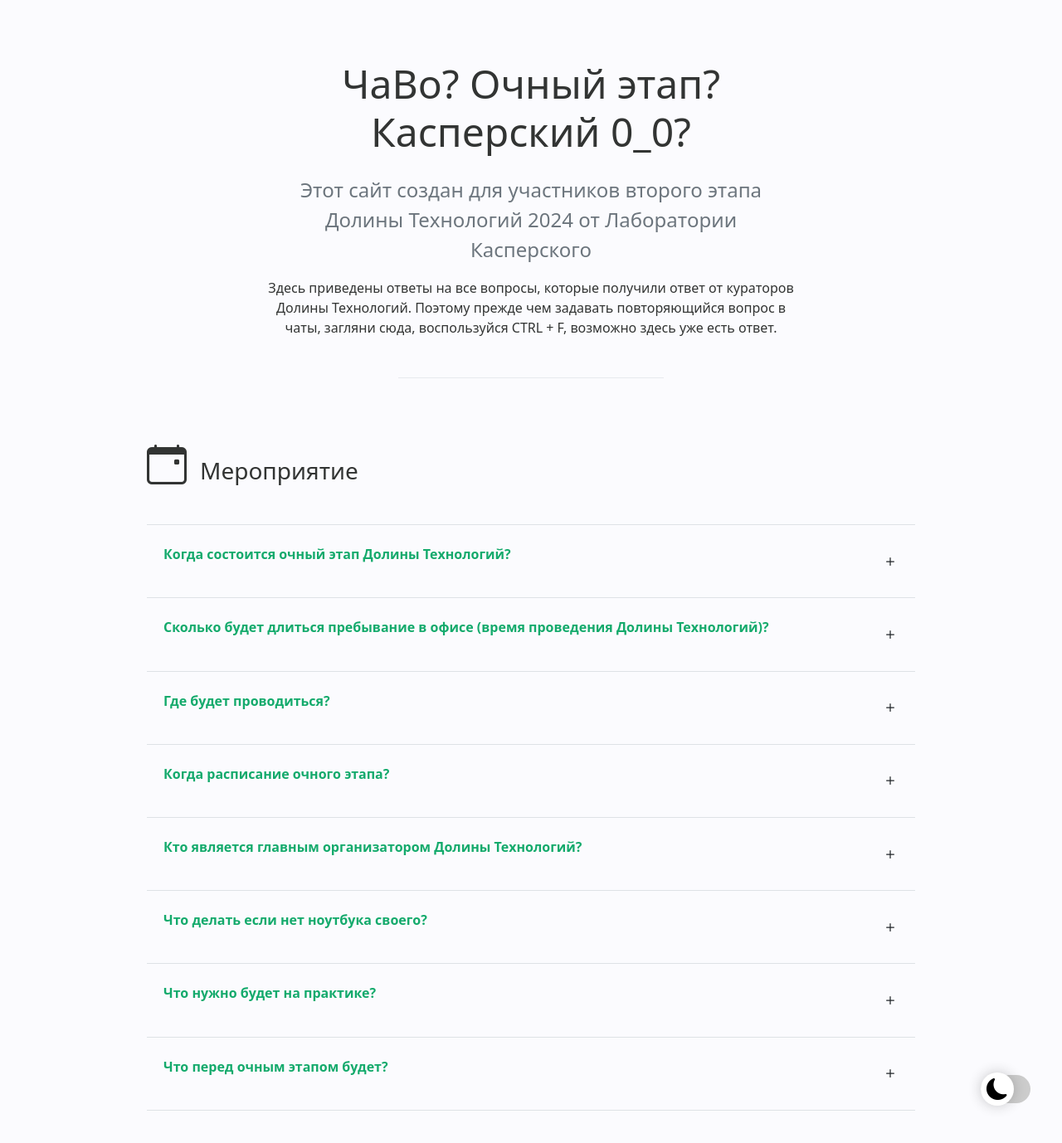
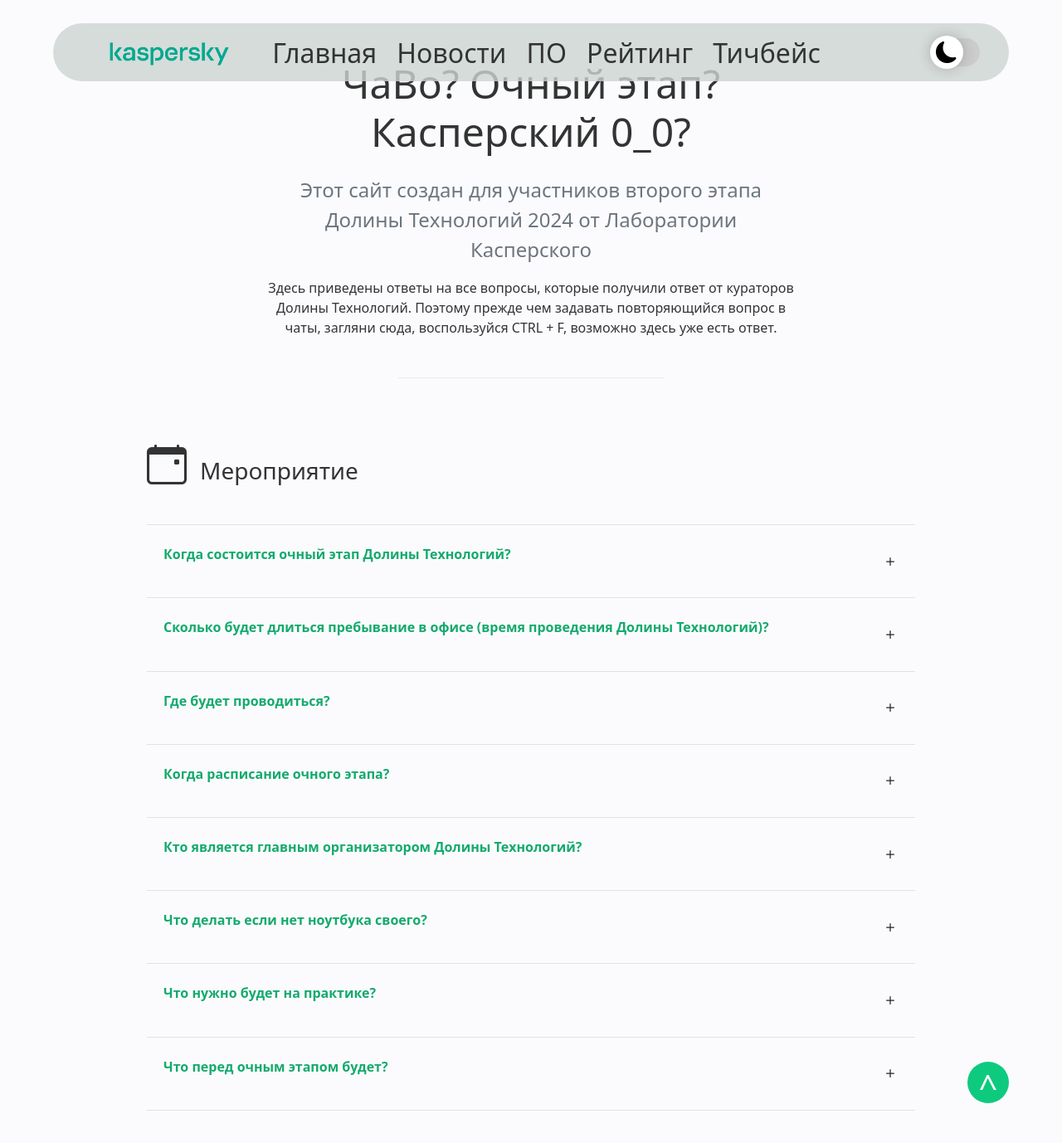
Before and after one commit to dm-mor/dm-mor.github.io, a Jekyll site: the page dt/index.html, which Jekyll copies as it is, in a window 1280 px wide and 1400 px high. Shown: the top 1378 px of the window at 83% size. Built offline with Jekyll 4.4.1, drawn with Linux system fonts in a browser that asks for light colours.

Commit message:
Add files via upload

```diff
--- a/dt/index.html
+++ b/dt/index.html
@@ -1,187 +1,32 @@
 <!DOCTYPE html>
 <html>
     <head>
+      <link rel="stylesheet" href="main.css">
       <meta name="viewport" content="width=device-width, initial-scale=1">
-      <!-- Yandex.Metrika counter -->
-<script type="text/javascript" >
-  (function(m,e,t,r,i,k,a){m[i]=m[i]||function(){(m[i].a=m[i].a||[]).push(arguments)};
-  m[i].l=1*new Date();
-  for (var j = 0; j < document.scripts.length; j++) {if (document.scripts[j].src === r) { return; }}
-  k=e.createElement(t),a=e.getElementsByTagName(t)[0],k.async=1,k.src=r,a.parentNode.insertBefore(k,a)})
-  (window, document, "script", "https://mc.yandex.ru/metrika/tag.js", "ym");
-
-  ym(97458522, "init", {
-       clickmap:true,
-       trackLinks:true,
-       accurateTrackBounce:true,
-       webvisor:true
-  });
+<script type="text/javascript" src="js.js">
 </script>
 <noscript><div><img src="https://mc.yandex.ru/watch/97458522" style="position:absolute; left:-9999px;" alt="" /></div></noscript>
-<!-- /Yandex.Metrika counter -->
-        <style>
 
-@media screen and (prefers-color-scheme: dark) {
-  i, p, h1, h2, h3, h4, h5, h6, .m-0, .mb-4{
-            color:#fff}
-            .aa{
-              background:#323433 ;
-            }
-}
-i, p, h1, h2, h3, h4, h5, h6, .m-0, .mb-4{
-            color:var(--font-color);}
-            .cv{
-                color: rgb(20, 170, 108)
-            }
-            .theme-light {
-  --color-primary: #0060df;
-  --color-secondary: #fbfbfe;
-  --color-accent: #fd6f53;
-  --font-color: #323433;
-}
-.theme-dark {
-  --color-primary: #17ed90;
-  --color-secondary: #2a2c2d;
-  --color-accent: #12cdea;
-  --font-color: #ffffff;
-}
-.aa {
-  display: flex;
-  width: 100%;
-  height: 100%;
-  background: var(--color-secondary);
-  flex-direction: column;
-  justify-content: center;
-  align-items: center;
-}
-.aa h1 {
-  color: var(--font-color);
-  font-family: sans-serif;
-}
-.aa button {
-  color: var(--font-color);
-  background: var(--color-primary);
-  padding: 10px 20px;
-  border: 0;
-  border-radius: 5px;
-}
-
-/* The switch - the box around the slider */
-.switch {
-  position:relative;
-  display: inline-block;
-  width: 60px;
-  height: 34px;
-}
-
-/* Hide default HTML checkbox */
-.switch input {
-  opacity: 0;
-  width: 0;
-  height: 0;
-}
-
-/* The slider */
-.slider {
-  position: absolute;
-  cursor: pointer;
-  top: 0;
-  left: 0;
-  right: 0;
-  bottom: 0;
-  background-color: #ccc;
-  -webkit-transition: 0.4s;
-  transition: 0.4s;
-}
-
-.slider:before {
-  position: absolute;
-  content: "";
-  height: 40px;
-  width: 40px;
-  left: 0px;
-  bottom: 4px;
-  top: 0;
-  bottom: 0;
-  margin: auto 0;
-  -webkit-transition: 0.4s;
-  transition: 0.4s;
-  box-shadow: 0 0px 15px #2020203d;
-  background: white url('2.png');
-  background-repeat: no-repeat;
-  background-position: center;
-}
-
-input:checked + .slider {
-  background-color: #21f395;
-}
-
-input:focus + .slider {
-  box-shadow: 0 0 1px #21f395;
-}
-
-input:checked + .slider:before {
-  -webkit-transform: translateX(24px);
-  -ms-transform: translateX(24px);
-  transform: translateX(24px);
-  background: white url('1.png');
-  background-repeat: no-repeat;
-  background-position: center;
-}
-
-/* Rounded sliders */
-.slider.round {
-  border-radius: 34px;
-}
-
-.slider.round:before {
-  border-radius: 50%;
-}
-.ds{
-  position: fixed;
-  bottom:5%;
-  right: 3%;
-  z-index: 5;
-}
-
-        </style>
 <link rel="stylesheet" href="bs.css">
 <link rel="stylesheet" href="https://cdn.jsdelivr.net/npm/bootstrap-icons@1.11.3/font/bootstrap-icons.min.css">
 <link rel="stylesheet" href="faq.css">
 <title>ЧаВо - Долина Технологий 2024 от Касперского</title>
     </head>
     <body class="aa">
-      <script type="text/javascript">
-              function setTheme(themeName) {
-            localStorage.setItem('theme', themeName);
-            document.documentElement.className = themeName;
-        }
-
-        // function to toggle between light and dark theme
-        function toggleTheme() {
-            if (localStorage.getItem('theme') === 'theme-dark') {
-                setTheme('theme-light');
-            } else {
-                setTheme('theme-dark');
-            }
-        }
-
-        // Immediately invoked function to set the theme on initial load
-        (function () {
-            if (localStorage.getItem('theme') === 'theme-dark') {
-                setTheme('theme-dark');
-                document.getElementById('slider').checked = false;
-            } else {
-                setTheme('theme-light');
-              document.getElementById('slider').checked = true;
-            }
-        })();
-      </script>
+    <div class="menu">
+      <a href="https://techdolina.kaspersky.ru/"><img class="ml" src="l.png" width="200px" style="position: relative;top:-10px"></a>
+      <a href="/dt/"><p>Главная</p><i class="bi bi-house-fill me-3 lh-1 display-5"></i></a>
+      <a href="/dt/news/"><p>Новости</p><i class="bi bi-newspaper me-3 lh-1 display-5"></i></a>
+      <a href="/dt/soft/"><p>ПО</p><i class="bi bi-app-indicator me-3 lh-1 display-5"></i></a>
+      <a href="https://docs.google.com/spreadsheets/d/18LtjEhejPQVbvwiDyVMS_8IIOvL9bs8K/edit?usp=sharing&ouid=113461259540577762693&rtpof=true&sd=true"><p>Рейтинг</p><i class="bi bi-list-ol me-3 lh-1 display-5"></i></a>
+      <a href="https://safeboardkaspersky.teachbase.ru/course_sessions/826395"><p>Тичбейс</p><i class="bi bi-feather me-3 lh-1 display-5"></i></a>
       <div class="ds">
         <label id="switch" class="switch">
           <input type="checkbox" onchange="toggleTheme()" id="slider">
           <span class="slider round"></span>
       </label></div>
+    </div>
+    <div class="bt"><a href="#" style="text-decoration: none;">^</a></div>
     <section class="bsb-faq-3 py-3 py-md-5 py-xl-8">
   <div class="container">
     <div class="row justify-content-md-center">
@@ -194,10 +39,9 @@
     </div>
   </div>
 
-  <!-- FAQs: My Account -->
 
 
-  <!-- FAQs: Refunds and Exchanges -->
+  <!-- Мероприятие -->
   <div class="mb-8">
     <div class="container">
       <div class="row justify-content-center">
@@ -311,7 +155,7 @@
       </div>
     </div>
   </div>
-
+  <!--Участие-->
   <div class="mb-8">
     <div class="container">
       <div class="row justify-content-center">
@@ -438,6 +282,7 @@
       </div>
     </div>
   </div>
+  <!--Проживание-->
   <div class="mb-8">
     <div class="container">
       <div class="row justify-content-center">
@@ -514,8 +359,7 @@
       </div>
     </div>
   </div>
-
-  <!-- FAQs: Placing an Order -->
+  <!-- Проезд -->
   <div class="mb-0">
     <div class="container">
       <div class="row justify-content-center">
--- /dev/null
+++ b/dt/js.js
@@ -0,0 +1,41 @@
+//Метрика
+(function (m, e, t, r, i, k, a) {
+  m[i] = m[i] || function () { (m[i].a = m[i].a || []).push(arguments) };
+  m[i].l = 1 * new Date();
+  for (var j = 0; j < document.scripts.length; j++) { if (document.scripts[j].src === r) { return; } }
+  k = e.createElement(t), a = e.getElementsByTagName(t)[0], k.async = 1, k.src = r, a.parentNode.insertBefore(k, a)
+})
+  (window, document, "script", "https://mc.yandex.ru/metrika/tag.js", "ym");
+
+ym(97458522, "init", {
+  clickmap: true,
+  trackLinks: true,
+  accurateTrackBounce: true,
+  webvisor: true
+});
+
+// Смена тема
+function setTheme(themeName) {
+  localStorage.setItem('theme', themeName);
+  document.documentElement.className = themeName;
+}
+
+// function to toggle between light and dark theme
+function toggleTheme() {
+  if (localStorage.getItem('theme') === 'theme-dark') {
+    setTheme('theme-light');
+  } else {
+    setTheme('theme-dark');
+  }
+}
+
+// Immediately invoked function to set the theme on initial load
+(function () {
+  if (localStorage.getItem('theme') === 'theme-dark') {
+    setTheme('theme-dark');
+    document.getElementById('slider').checked = false;
+  } else {
+    setTheme('theme-light');
+    document.getElementById('slider').checked = true;
+  }
+})();
--- /dev/null
+++ b/dt/main.css
@@ -0,0 +1,228 @@
+.menu{
+    background: var(--menu-color);
+    width: 90%;
+    height: 70px;
+    border-radius: 40px;
+    position: fixed;
+    top: 2%;
+    z-index: 5;
+}
+.menu a{
+    text-decoration: none;
+    color:var(--font-color);
+    font-size: 2em;
+    position: relative;
+    top: -5%;
+    left: 20px;
+    padding-left: 20px;
+}
+.menu a p:hover, .menu a i:hover{
+    color:#139252;
+}
+.menu a i{
+    display: none;
+}
+.menu a p{
+    position: relative;
+    top: -10%;
+    display: inline;
+}
+
+.tgn{
+    position: relative;
+    top: 5em;
+}
+@media screen and (width < 800px) {
+    .menu{
+        width: 99%;
+        height: 70px;
+        border-radius: 40px;
+        position: fixed;
+        top: 78%;
+        z-index: 5;
+    }
+    .menu a{
+        text-decoration: none;
+        color:var(--font-color);
+        font-size: 1em;
+        position: relative;
+        top: -5%;
+        left: 0px;
+        padding-left: 5px;
+    }
+    .ml{
+        display: none;
+    }
+    .menu a p{
+        display: none;
+    }
+    .menu a i{
+        display: inline;
+        position: relative;
+        top: 20px;
+    }
+    .bt{
+        background:#0eca7f;
+        border-radius:50%;
+        width:50px;
+        height:50px;
+        text-align:center;
+        position:fixed;
+        bottom:15%;
+        right: 5%;
+        z-index: 4;
+      }
+}
+@media screen and (max-width: 370px) {
+    .menu{
+        top: 87%;
+    }
+}
+@media screen and (width < 400px) {
+    .menu{
+        top: 90%;
+    }
+}
+
+@media screen and (prefers-color-scheme: dark) {
+    i, p, h1, h2, h3, h4, h5, h6, .m-0, .mb-4{
+              color:#fff}
+              .aa{
+                background:#323433 ;
+              }
+  }
+  i, p, h1, h2, h3, h4, h5, h6, .m-0, .mb-4{
+              color:var(--font-color);}
+              .cv{
+                  color: rgb(20, 170, 108)
+              }
+   .theme-light {
+    --color-primary: #00df8a;
+    --color-secondary: #fbfbfe;
+    --color-accent: #fd6f53;
+    --font-color: #323433;
+    --menu-color: rgba(206, 213, 209, 0.8);
+  }
+  .theme-dark {
+    --color-primary: #17ed90;
+    --color-secondary: #323433;
+    --color-accent: #12cdea;
+    --font-color: #ffffff;
+    --menu-color: rgba(120, 113, 113, 0.8);
+  }
+  .aa {
+    display: flex;
+    width: 100%;
+    height: 100%;
+    background: var(--color-secondary);
+    flex-direction: column;
+    justify-content: center;
+    align-items: center;
+  }
+  .aa h1 {
+    color: var(--font-color);
+    font-family: sans-serif;
+  }
+  .aa button {
+    color: var(--font-color);
+    background: var(--color-primary);
+    padding: 10px 20px;
+    border: 0;
+    border-radius: 5px;
+  }
+
+  /* The switch - the box around the slider */
+  .switch {
+    position:relative;
+    display: inline-block;
+    width: 60px;
+    height: 34px;
+  }
+
+  /* Hide default HTML checkbox */
+  .switch input {
+    opacity: 0;
+    width: 0;
+    height: 0;
+  }
+
+  /* The slider */
+  .slider {
+    position: absolute;
+    cursor: pointer;
+    top: 0;
+    left: 0;
+    right: 0;
+    bottom: 0;
+    background-color: #ccc;
+    -webkit-transition: 0.4s;
+    transition: 0.4s;
+  }
+
+  .slider:before {
+    position: absolute;
+    content: "";
+    height: 40px;
+    width: 40px;
+    left: 0px;
+    bottom: 4px;
+    top: 0;
+    bottom: 0;
+    margin: auto 0;
+    -webkit-transition: 0.4s;
+    transition: 0.4s;
+    box-shadow: 0 0px 15px #2020203d;
+    background: white url('2.png');
+    background-repeat: no-repeat;
+    background-position: center;
+  }
+
+  input:checked + .slider {
+    background-color: #21f395;
+  }
+
+  input:focus + .slider {
+    box-shadow: 0 0 1px #21f395;
+  }
+
+  input:checked + .slider:before {
+    -webkit-transform: translateX(24px);
+    -ms-transform: translateX(24px);
+    transform: translateX(24px);
+    background: white url('1.png');
+    background-repeat: no-repeat;
+    background-position: center;
+  }
+
+  /* Rounded sliders */
+  .slider.round {
+    border-radius: 34px;
+  }
+
+  .slider.round:before {
+    border-radius: 50%;
+  }
+  .ds{
+display: inline;
+position: relative;
+float: right;
+right: 3%;
+top:25%;
+  }
+  .bt a{
+    color:white;top:0px;position:relative;text-decoration:none;font-size:40px
+  }
+  .bt:hover{
+    background:#0eb374;
+  }
+  .bt{
+    background:#0eca7f;
+    border-radius:50%;
+    width:50px;
+    height:50px;
+    text-align:center;
+    position:fixed;
+    bottom:5%;
+    right: 5%;
+    z-index: 4;
+  }
```
Also changed, not shown: dt/news/index.html (added, +61 -0 lines), dt/soft/index.html (added, +34 -0 lines), dt/bs.css, dt/l.png (added).
